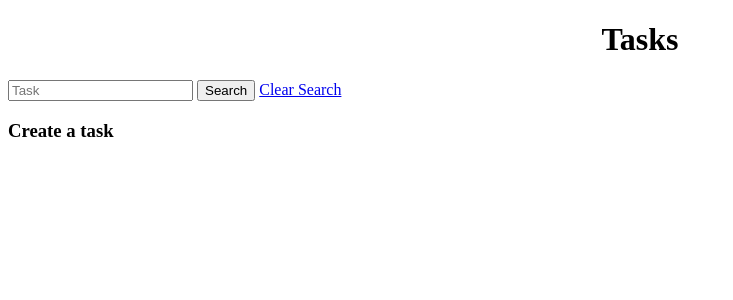
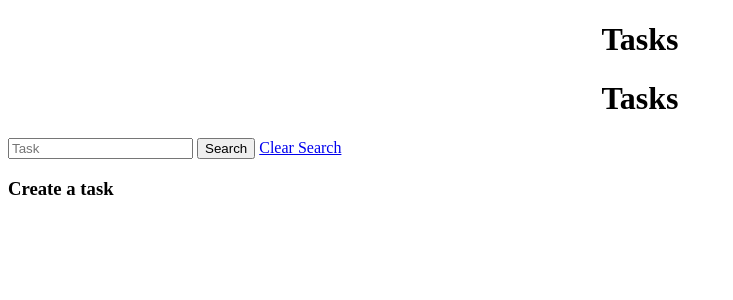
Before and after one commit to Gabrielcruz1/django_taskmanager, a Django app: page /tasks/ in a window 1280 px wide. Shown: the part 26-326 px from the top of the page, without its empty margins (0-733 px from the left). Run offline with Django 4.2, Linux system fonts and the light colour scheme; data that the repository does not hold is empty.

Commit message:
Dynamic header

```diff
--- a/main_app/templates/task_list.html
+++ b/main_app/templates/task_list.html
@@ -1,6 +1,7 @@
 {% extends 'base.html' %}
 {% block content %}
 <h1> Tasks </h1>
+<h1>{{header}}</h1>
 <form method="get">
     <div>
         <!--  input will search by name of artist  -->
--- a/main_app/views.py
+++ b/main_app/views.py
@@ -27,4 +27,5 @@ class TaskList(TemplateView):
             context["header"] = f"Looking for task {title}"
         else:
             context["tasks"] = Task.objects.all()
+            context["header"] = "Tasks"
         return context
```
